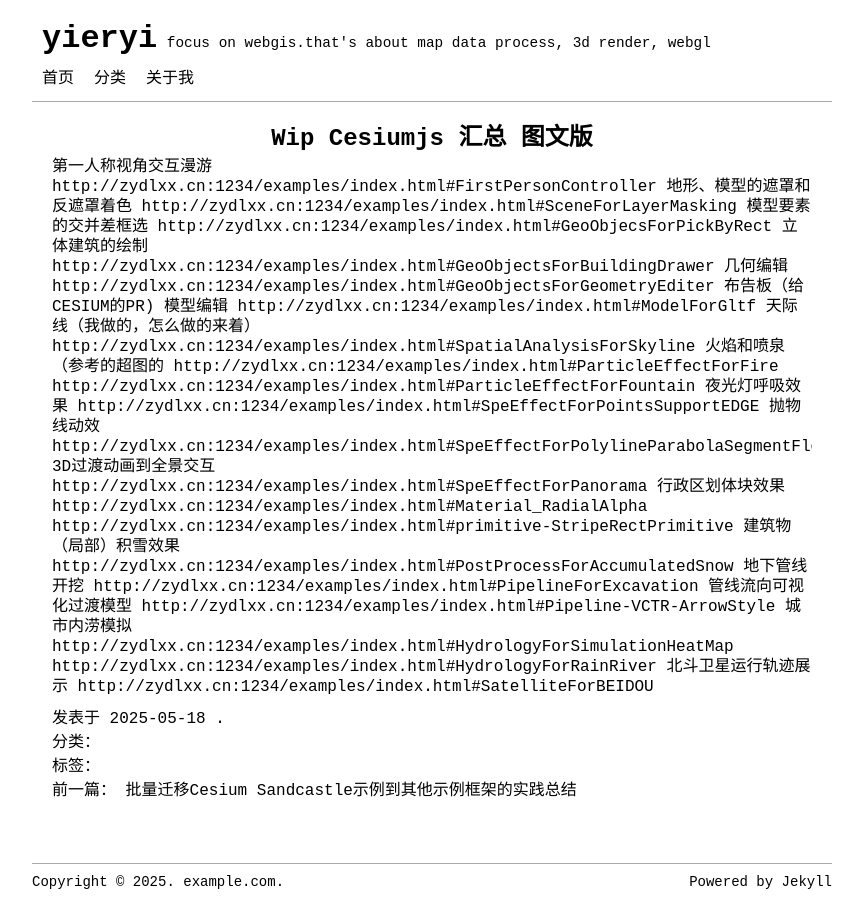
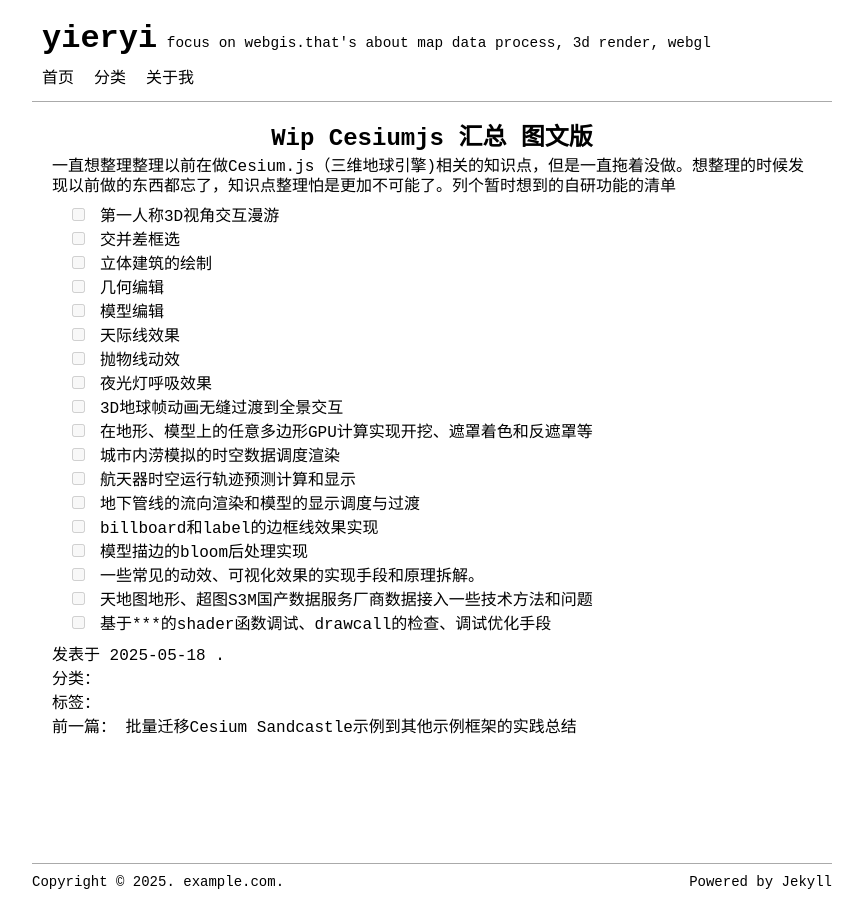
Before and after one commit to yieryi/yieryi.github.com, a Jekyll site: the page built from _posts/Cesium/2025-05-18-WIP-cesiumjs-汇总-图文版.md, in a window 1280 px wide. Shown: the whole page, without its empty margins (208-1071 px from the left). Built offline with Jekyll 4.4.1, drawn with Linux system fonts in a browser that asks for light colours; our own code applies the rules of GitHub Pages for plain Markdown files.

```diff
--- a/_posts/Cesium/2025-05-18-WIP-cesiumjs-汇总-图文版.md
+++ b/_posts/Cesium/2025-05-18-WIP-cesiumjs-汇总-图文版.md
@@ -1,38 +1,20 @@
-第一人称视角交互漫游
-http://zydlxx.cn:1234/examples/index.html#FirstPersonController
-地形、模型的遮罩和反遮罩着色
-http://zydlxx.cn:1234/examples/index.html#SceneForLayerMasking
-模型要素的交并差框选
-http://zydlxx.cn:1234/examples/index.html#GeoObjecsForPickByRect
-立体建筑的绘制
-http://zydlxx.cn:1234/examples/index.html#GeoObjectsForBuildingDrawer
-几何编辑
-http://zydlxx.cn:1234/examples/index.html#GeoObjectsForGeometryEditer
-布告板（给CESIUM的PR)
-模型编辑
-http://zydlxx.cn:1234/examples/index.html#ModelForGltf
-天际线（我做的，怎么做的来着）
-http://zydlxx.cn:1234/examples/index.html#SpatialAnalysisForSkyline
-火焰和喷泉（参考的超图的
-http://zydlxx.cn:1234/examples/index.html#ParticleEffectForFire
-http://zydlxx.cn:1234/examples/index.html#ParticleEffectForFountain
-夜光灯呼吸效果
-http://zydlxx.cn:1234/examples/index.html#SpeEffectForPointsSupportEDGE
-抛物线动效
-http://zydlxx.cn:1234/examples/index.html#SpeEffectForPolylineParabolaSegmentFlow
-3D过渡动画到全景交互
-http://zydlxx.cn:1234/examples/index.html#SpeEffectForPanorama
-行政区划体块效果
-http://zydlxx.cn:1234/examples/index.html#Material_RadialAlpha
-http://zydlxx.cn:1234/examples/index.html#primitive-StripeRectPrimitive
-建筑物（局部）积雪效果
-http://zydlxx.cn:1234/examples/index.html#PostProcessForAccumulatedSnow
-地下管线开挖
-http://zydlxx.cn:1234/examples/index.html#PipelineForExcavation
-管线流向可视化过渡模型
-http://zydlxx.cn:1234/examples/index.html#Pipeline-VCTR-ArrowStyle
-城市内涝模拟
-http://zydlxx.cn:1234/examples/index.html#HydrologyForSimulationHeatMap
-http://zydlxx.cn:1234/examples/index.html#HydrologyForRainRiver
-北斗卫星运行轨迹展示
-http://zydlxx.cn:1234/examples/index.html#SatelliteForBEIDOU
+一直想整理整理以前在做Cesium.js（三维地球引擎)相关的知识点，但是一直拖着没做。想整理的时候发现以前做的东西都忘了，知识点整理怕是更加不可能了。列个暂时想到的自研功能的清单
+
+- [ ] 第一人称3D视角交互漫游
+- [ ] 交并差框选
+- [ ] 立体建筑的绘制
+- [ ] 几何编辑
+- [ ] 模型编辑
+- [ ] 天际线效果
+- [ ] 抛物线动效
+- [ ] 夜光灯呼吸效果
+- [ ] 3D地球帧动画无缝过渡到全景交互
+- [ ] 在地形、模型上的任意多边形GPU计算实现开挖、遮罩着色和反遮罩等
+- [ ] 城市内涝模拟的时空数据调度渲染
+- [ ] 航天器时空运行轨迹预测计算和显示
+- [ ] 地下管线的流向渲染和模型的显示调度与过渡
+- [ ] billboard和label的边框线效果实现
+- [ ] 模型描边的bloom后处理实现
+- [ ] 一些常见的动效、可视化效果的实现手段和原理拆解。
+- [ ] 天地图地形、超图S3M国产数据服务厂商数据接入一些技术方法和问题
+- [ ] 基于***的shader函数调试、drawcall的检查、调试优化手段
```
Also changed, not shown: pages/about.md (+7 -9 lines), assets/images/wechat.jpg.
